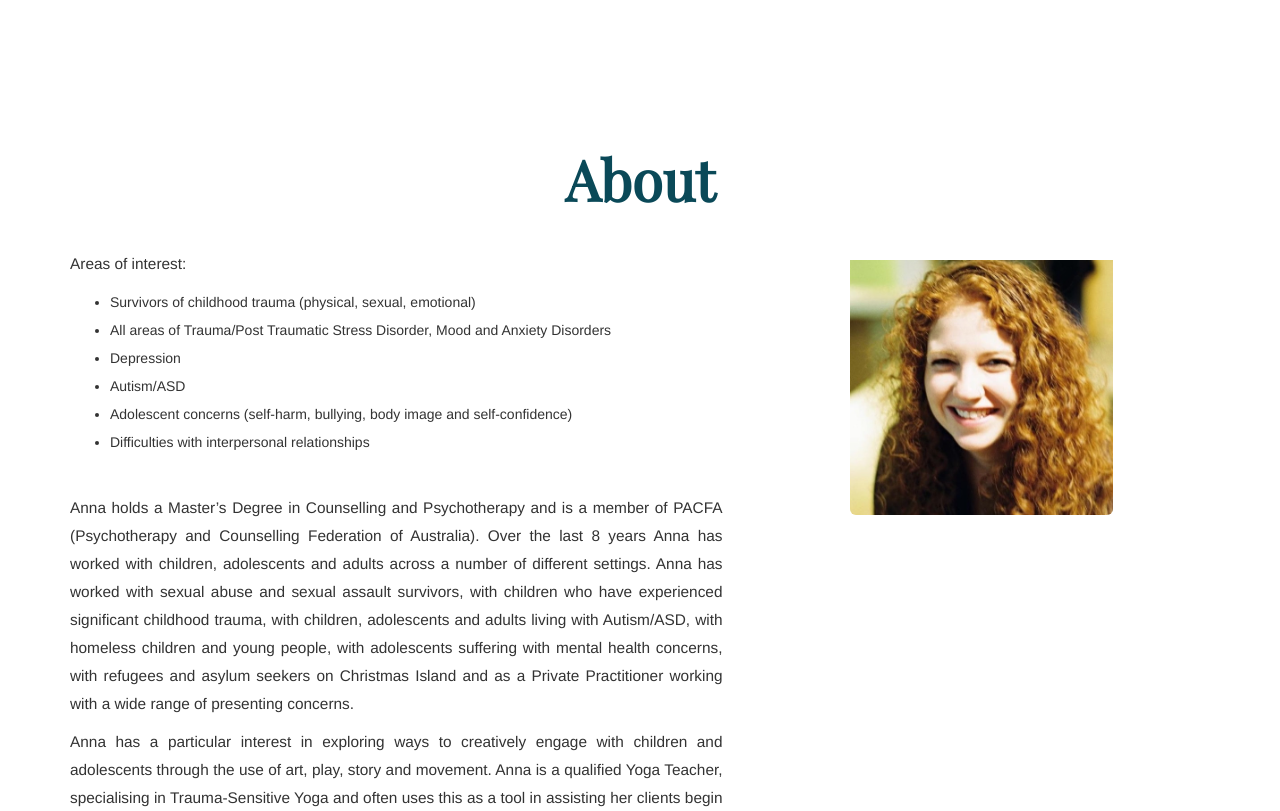
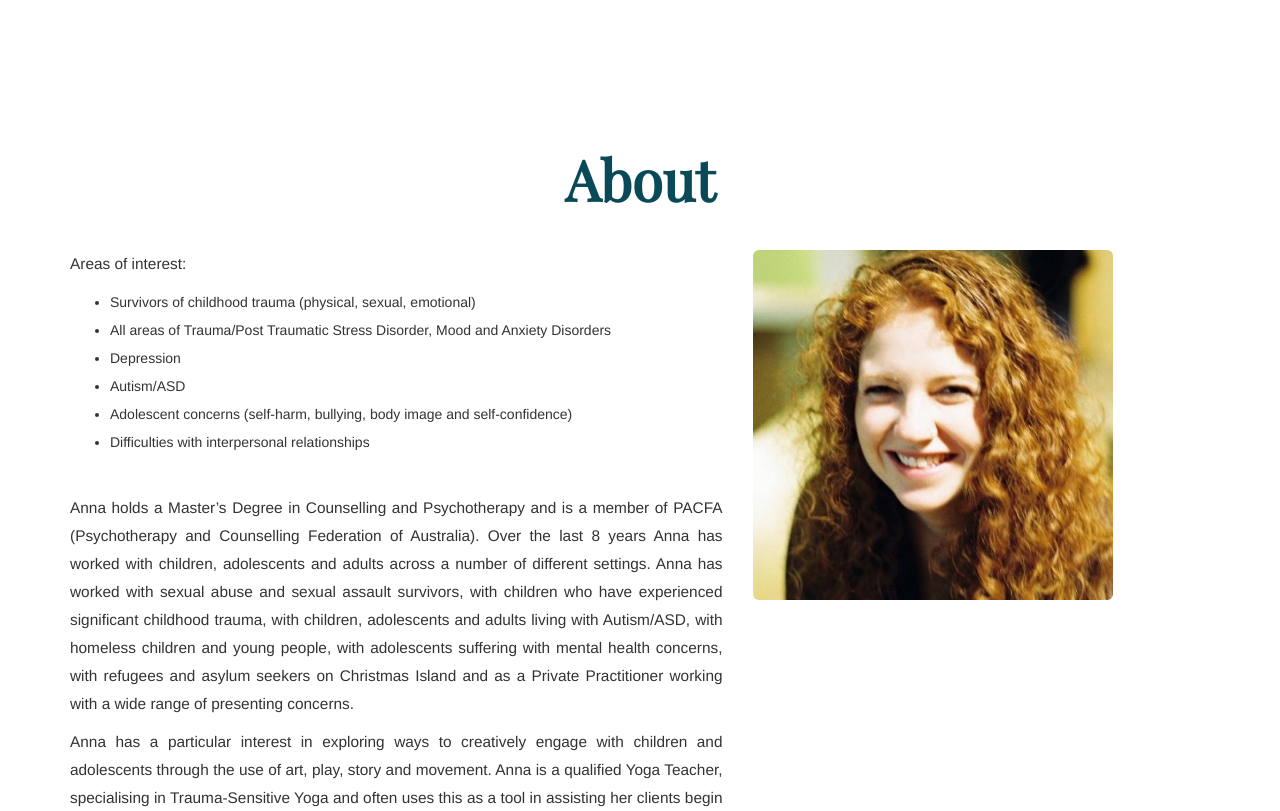
Before and after one commit to bobb3666/GOOD_CODE-staticsite, a Django app: template pages/templates/index.html in a window 1280 px wide. Shown: the part 875-1686 px from the top of the page. Run offline with Django 3.2, Linux system fonts and the light colour scheme; the template is opened without the code that fills it, so the values that code supplies are empty; some libraries are stand-ins or nearby versions.

Commit message:
Fixed typo in yoga section, changed about size and some css

```diff
--- a/pages/static/css/main.css
+++ b/pages/static/css/main.css
@@ -179,7 +179,7 @@ footer ul {
 	text-align: center;
 }
 
-#profilepic {
+#profilepic img {
 	padding-top: 10px;
 	text-align: center;
 	width: 100%;
--- a/pages/templates/about.html
+++ b/pages/templates/about.html
@@ -32,7 +32,7 @@
 
 
 	</div>
-	<div class="col-md-offset-1 col-md-3">
+	<div class="col-md-4">
 		<img src="../static/img/profile.jpg" alt="..." class="img-responsive img-rounded center-block" id="profilepic">
 	</div>
 </div>
--- a/pages/templates/yoga.html
+++ b/pages/templates/yoga.html
@@ -2,7 +2,7 @@
 	<div class="row">
 	<div class="col-md-offset-3 col-md-6">
 		<h1>Yoga</h1>
-		<p> Anna is a qualified a Psychotherapist, currently working with children who have experienced childhood trauma, aiming to bring playfulness, love, acceptance and curiosity into their worlds. She was a fairy, bringing magic into the lives of children and adults for many years back in her home town of Perth and continues to sprinkle fairy magic on the children and adults she works with now. Anna delights in bringing together the art of play, magic and connection through this beautiful practise of yoga. Her yoga classes emphasise the importance of the connection between mind and body, the balance between hold on and letting go, kindness to others and to self and always incorporate some playfulness.
+		<p> Anna is a qualified Psychotherapist, currently working with children who have experienced childhood trauma, aiming to bring playfulness, love, acceptance and curiosity into their worlds. She was a fairy, bringing magic into the lives of children and adults for many years back in her home town of Perth and continues to sprinkle fairy magic on the children and adults she works with now. Anna delights in bringing together the art of play, magic and connection through this beautiful practise of yoga. Her yoga classes emphasise the importance of the connection between mind and body, the balance between hold on and letting go, kindness to others and to self and always incorporate some playfulness.
 		</p>
 		<p>
 			Anna can take group or private classes. She has completed her 200 hour Teacher Training with Power Living, her 50 hour Yin Teacher Training with Jo Phee, 50 hour Super Sequencing Teacher Training with Laughing Lotus and her Kid’s Yoga Teacher Training with Zenergy.
```
